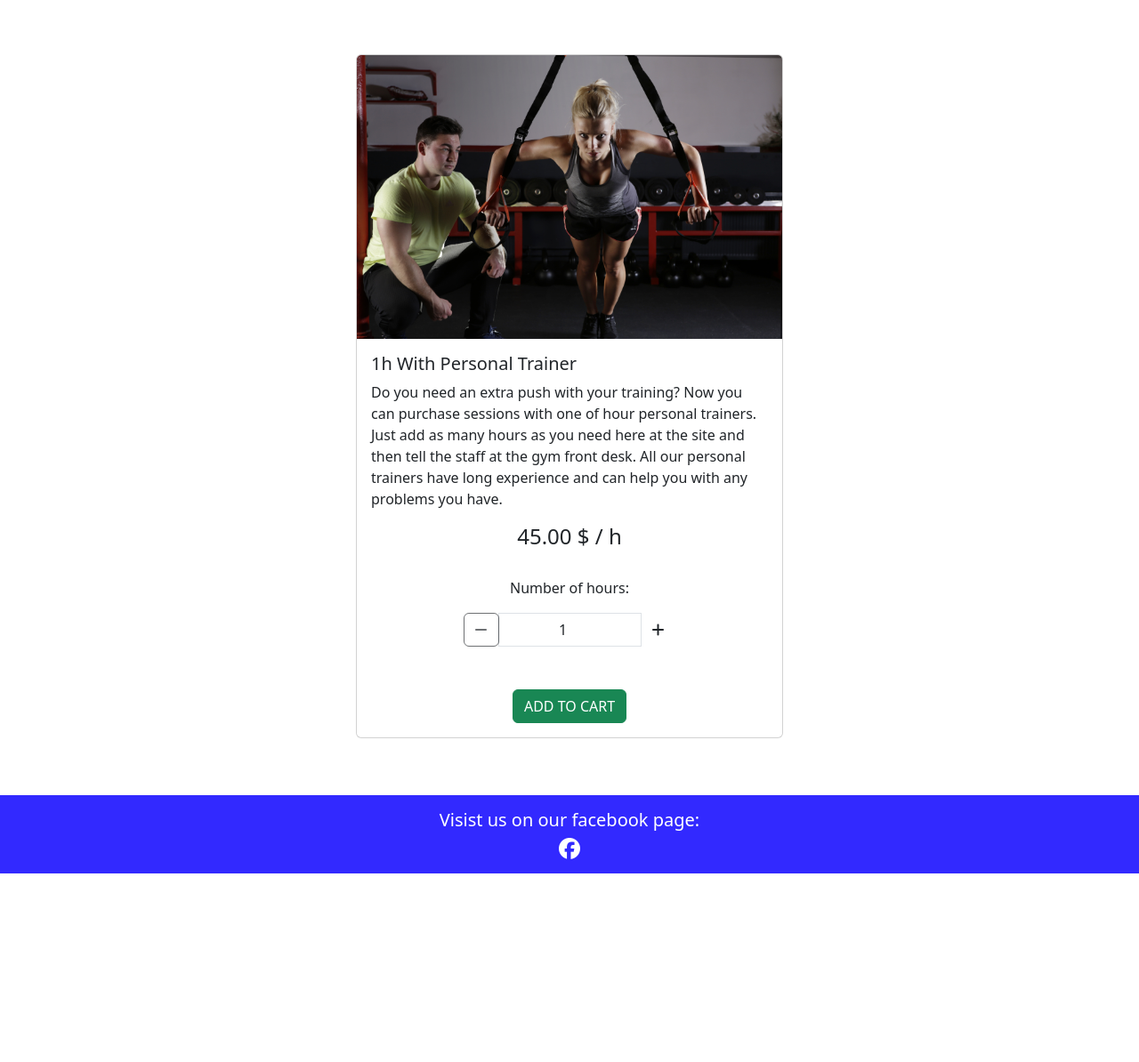
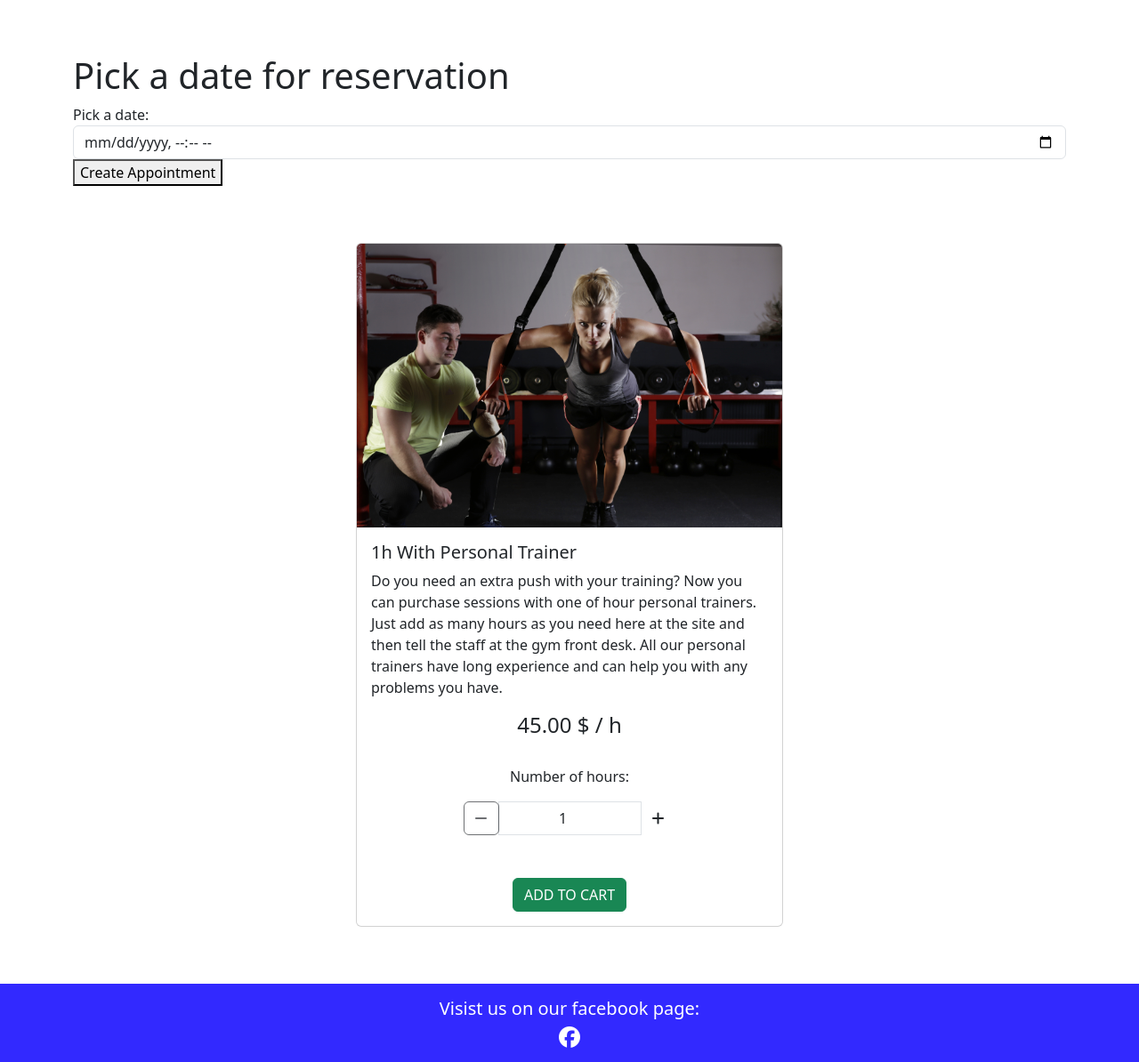
Before and after one commit to MTSSamsioe/sanitas, a Django app: page /products/pt_sessions/ in a window 1280 px wide. Shown: the part 181-1375 px from the top of the page at 89% size. Before the commit the page ends 1163 px from the top, so only its background shows below. Run offline with Django 3.2, Linux system fonts and the light colour scheme; the visitor is signed in with stand-in values (Sample User, id 1); data comes from the database, SQL or seed files in the repository; data that the repository does not hold is empty; some libraries are stand-ins or nearby versions.

Commit message:
Add model, view, url and form to create an appointment with trainer

```diff
--- /dev/null
+++ b/products/forms.py
@@ -0,0 +1,24 @@
+from django import forms
+from .models import Appointments
+
+import datetime
+from django.utils import timezone
+
+from django.forms import ValidationError
+
+class AppointmentsForm(forms.ModelForm):
+
+    class Meta:
+
+        model = Appointments
+        fields = ['date_time']
+
+        widgets = {
+            'date_time': forms.DateTimeInput(attrs={
+                    'class': 'form-control', 'type': 'datetime-local'}),
+        }
+
+        labels = {
+
+                'date_time': 'Pick a date',
+        }
--- a/products/models.py
+++ b/products/models.py
@@ -37,3 +37,15 @@ class Products(models.Model):
 
     def get_friendly_name(self):
         return self.friendly_name
+
+
+class Appointments(models.Model):
+
+    class Meta:
+        verbose_name_plural = 'Appointments'
+
+    user = models.ForeignKey(User, on_delete=models.CASCADE, null=True)
+    date_time = models.DateTimeField(null=True, blank=False)
+
+    def __str__(self):
+        return 'Appointments'
--- a/products/templates/products/pt_sessions.html
+++ b/products/templates/products/pt_sessions.html
@@ -5,6 +5,16 @@
 
 <div><h1>{{quantity}}</h1></div>
 <div class="container">
+  <div class="row gy-3 justify-content-center mr-3 my-5">
+    <div class="col">
+      <form method="POST" action="create">
+        <h1> Pick a date for reservation</h1>
+        {% csrf_token %}
+        {{ form }}
+        <button type="submit" >Create Appointment</button>
+      </form>
+    </div>
+  </div>
   <div class="row gy-3 justify-content-center mr-3 my-5">
 
     {% for pt_session in pt_sessions %}
--- a/products/urls.py
+++ b/products/urls.py
@@ -3,4 +3,5 @@ from . import views
 
 urlpatterns = [
     path('pt_sessions/', views.pt_sessions, name='pt_sessions'),
+    path('pt_sessions/create', views.create_appointment, name='create_appointment'),
 ]
--- a/products/views.py
+++ b/products/views.py
@@ -1,6 +1,8 @@
-from django.shortcuts import render, get_object_or_404
+from django.shortcuts import render, get_object_or_404, redirect
 from .models import Products , Categories
 from checkout.models import Order_item, Order
+from django.contrib import messages
+from .forms import AppointmentsForm
 
 # Create your views here.
 
@@ -10,9 +12,37 @@ def pt_sessions(request):
     quantity = Order_item.objects.filter(user=request.user).values_list('quantity')
 
     pt_sessions = Products.objects.filter(category=2)
+
+    # Appoint ment form
+    form = AppointmentsForm()
     context = {
         'pt_sessions': pt_sessions,
         'quantity': quantity,
+        'form': form,
     }
 
     return render(request, 'products/pt_sessions.html', context)
+
+
+def create_appointment(request):
+    form = AppointmentsForm(request.POST)
+    if form.is_valid():
+
+        form_save = form.save()
+        form_save.user = request.user
+        form_save.save()
+        messages.success(request,
+                             '''Your
+                             appointment with one of our personal
+                             trainers has been saved''')
+        return redirect('/products/pt_sessions.html/')
+    else:
+
+        messages.error(request, '''Something went wrong
+                           please press "Create button" again''')
+
+    context = {
+        'form': form
+    }
+
+    return render(request, 'products/pt_sessions.html', context)
```
Also changed, not shown: products/admin.py (+9 -1 lines), checkout/migrations/0005_alter_order_item_user.py (added), products/migrations/0002_appointments.py (added).
